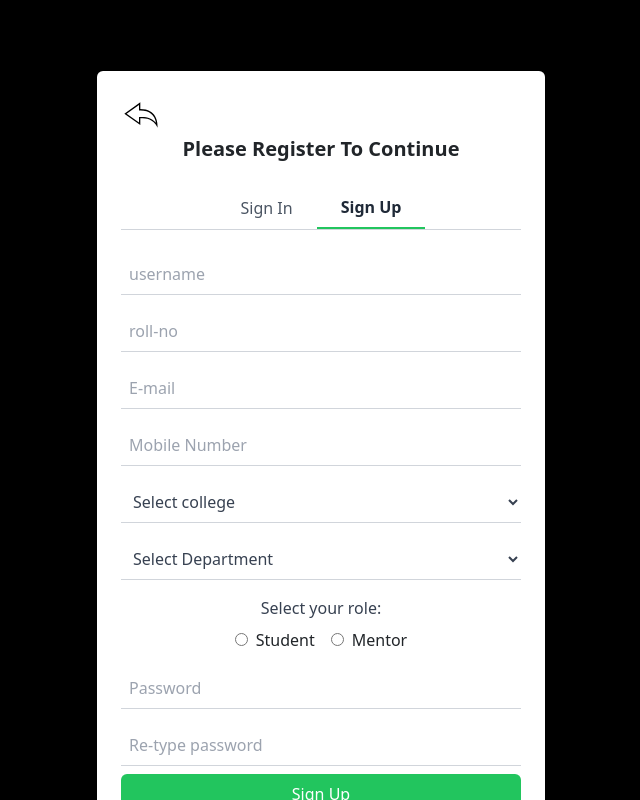
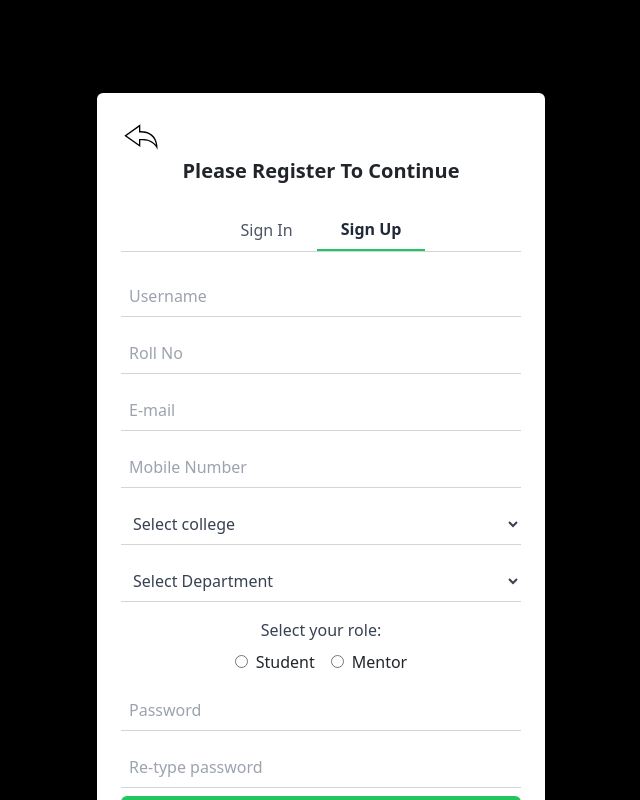
Before and after one commit to alpha-Gautam/rec_papers, a React (Create React App) app: page /signup in a window 1280 px wide. Shown: the whole page, without its empty margins (319-959 px from the left). Built offline with nearby package versions, Linux system fonts and the light colour scheme.

Commit message:
Field changes in Login and Register Pages

```diff
--- a/src/custom_components/prelogin/Login.jsx
+++ b/src/custom_components/prelogin/Login.jsx
@@ -169,12 +169,12 @@ const handleLogout= ()=>{
             Privacy Policy & Cookie Policy
           </a>
         </div> */}
-        <button
+        {/* <button
           onClick={handleBackToLanding}
           className="mt-4 w-full text-gray-700 hover:underline text-sm"
         >
           Back to Home-Page
-        </button>
+        </button> */}
       </div>
     </div>
   );
--- a/src/custom_components/prelogin/Register.jsx
+++ b/src/custom_components/prelogin/Register.jsx
@@ -22,7 +22,7 @@ const Signup = () => {
     try {
       const response = await userRagister(data)
       if(response.status===200){
-        console.log("ragistration succesfull !")
+        console.log("Registration Succesfull!")
         console.log("response---->",response)
         setTimeout(() => {
 
@@ -32,7 +32,7 @@ const Signup = () => {
       }
 
     } catch (error) {
-      console.log("ragister error",error)
+      console.log("Register Error",error)
 
     }
 
@@ -92,7 +92,7 @@ const Signup = () => {
               <input
                 type="text"
                 name="username"
-                placeholder="username"
+                placeholder="Username"
                 className="w-full outline-none text-gray-700"
               />
             </div>
@@ -103,7 +103,7 @@ const Signup = () => {
               <input
                 type="text"
                 name="roll-no"
-                placeholder="roll-no"
+                placeholder="Roll No"
                 className="w-full outline-none text-gray-700"
               />
             </div>
@@ -142,9 +142,9 @@ const Signup = () => {
                 <option value="" disabled>
                   Select college
                 </option>
-                <option value="reck">Rajkiya Engineering college kannauj</option>
-                <option value="recb">Rajkiya Engineering college b </option>
-                <option value="recsnb">Rajkiya Engineering college snb </option>
+                <option value="reck">Rajkiya Engineering college Kannauj</option>
+                <option value="recb">Rajkiya Engineering college Banda </option>
+                <option value="recsnb">Rajkiya Engineering college Sonbhadra </option>
                 <option value="recd">Rajkiya Engineering college d</option>
               </select>
             </div>
@@ -226,12 +226,12 @@ const Signup = () => {
             Sign Up
           </button>
         </form>
-        <button
+        {/* <button
           onClick={handleBackToLanding}
           className="mt-4 w-full text-gray-700 hover:underline text-sm"
         >
           Back to Home-Page
-        </button>
+        </button> */}
       </div>
     </div>
   );
```
